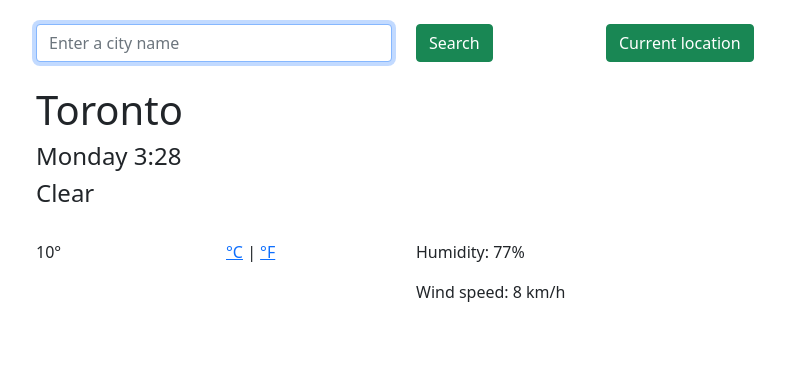
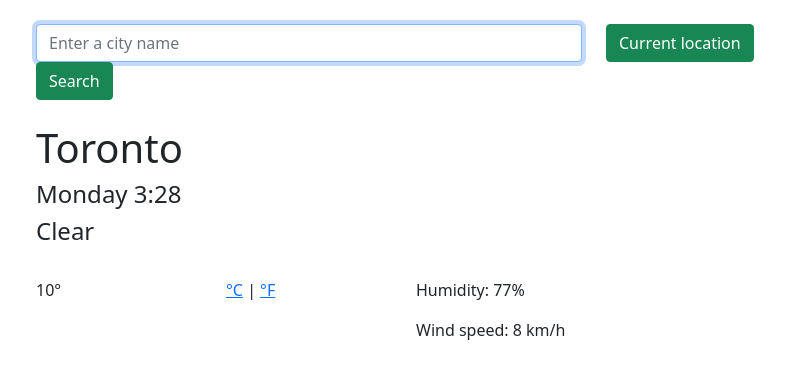
Before and after one commit to vbereg/my-weather-app, a website built with Parcel: page index.html in a window 1280 px wide. Shown: the whole page, without its empty margins (46-831 px from the left). Built offline with nearby package versions, Linux system fonts and the light colour scheme.

Commit message:
clean up view of search

```diff
--- a/index.html
+++ b/index.html
@@ -34,7 +34,7 @@
           </button>
         </div>
 --->
-        <div class="col-4">
+        <div class="col-6">
           <form id="search-form">
             <input
               type="text"
@@ -43,9 +43,6 @@
               autofocus
               id="search-text-input"
             />
-          </div>
-          <div class="col-2">
-
             <input type="submit" value="Search" class="btn btn-success" />
           </form>
         </div>
```
